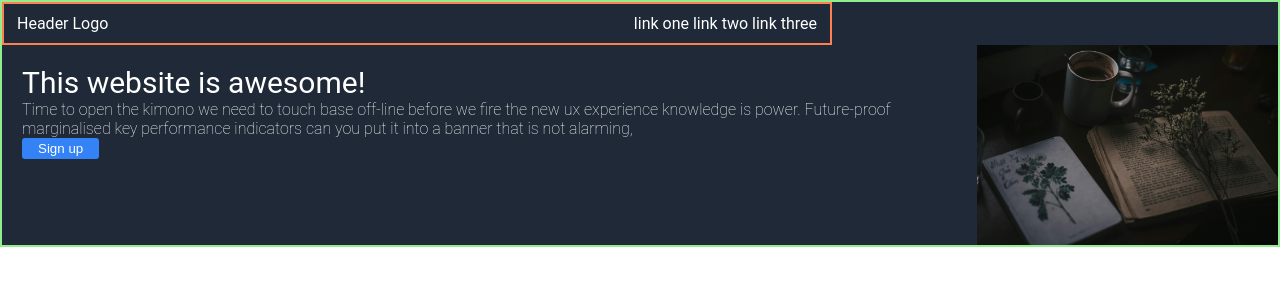
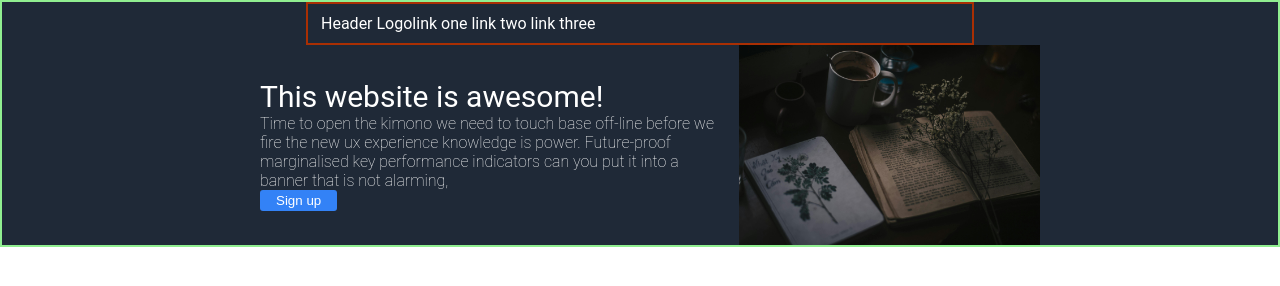
Before and after one commit to EhmAesch/Project-Landing-Page, a plain HTML site: page index.html in a window 1280 px wide. Drawn offline with Linux system fonts and the light colour scheme.

Commit message:
240pm 10/04

```diff
--- a/style.css
+++ b/style.css
@@ -2,11 +2,11 @@
 .body {
     border: solid coral 2px;
     margin:0;
-    padding:0;
+    padding:15px #1f2937;
     display: flex;
     flex-direction: column;
-    align-items: center;
-    justify-content: center;
+
+
 }
 
 .header {
@@ -16,18 +16,21 @@
     background-color: #1f2937;
     display: flex;
     flex-direction: column;
+    align-items: center;
+
 
 }
 
 .top-bar {
 
-    border: solid 2px coral;
+    border: solid 2px rgb(169, 47, 3);
     max-width: 800px;
     background-color: #1f2937;
     display: flex;
     flex-direction: row;
-   justify-content: space-between;
-    flex: 1 0 auto;
+   justify-self: space-between;
+   min-width: 50%;
+    flex: 1 1 100;
     padding: 10px 13px;
 
 }
@@ -44,6 +47,10 @@ a {
 .main-one{
     display: flex;
     flex-direction: row;
+    justify-content: center;
+    align-items: center;
+    max-width: 800px;
+
 }
 .text-one{
     display: flex;
@@ -60,8 +67,9 @@ button{
     color: white;
     border-style: none;
     border-radius: 3px;
-    padding: 3px 16px;
-}
-.top-button
+    padding: 3px 16px;}
+
+img{
+    align-items: center;
 
 }
```
